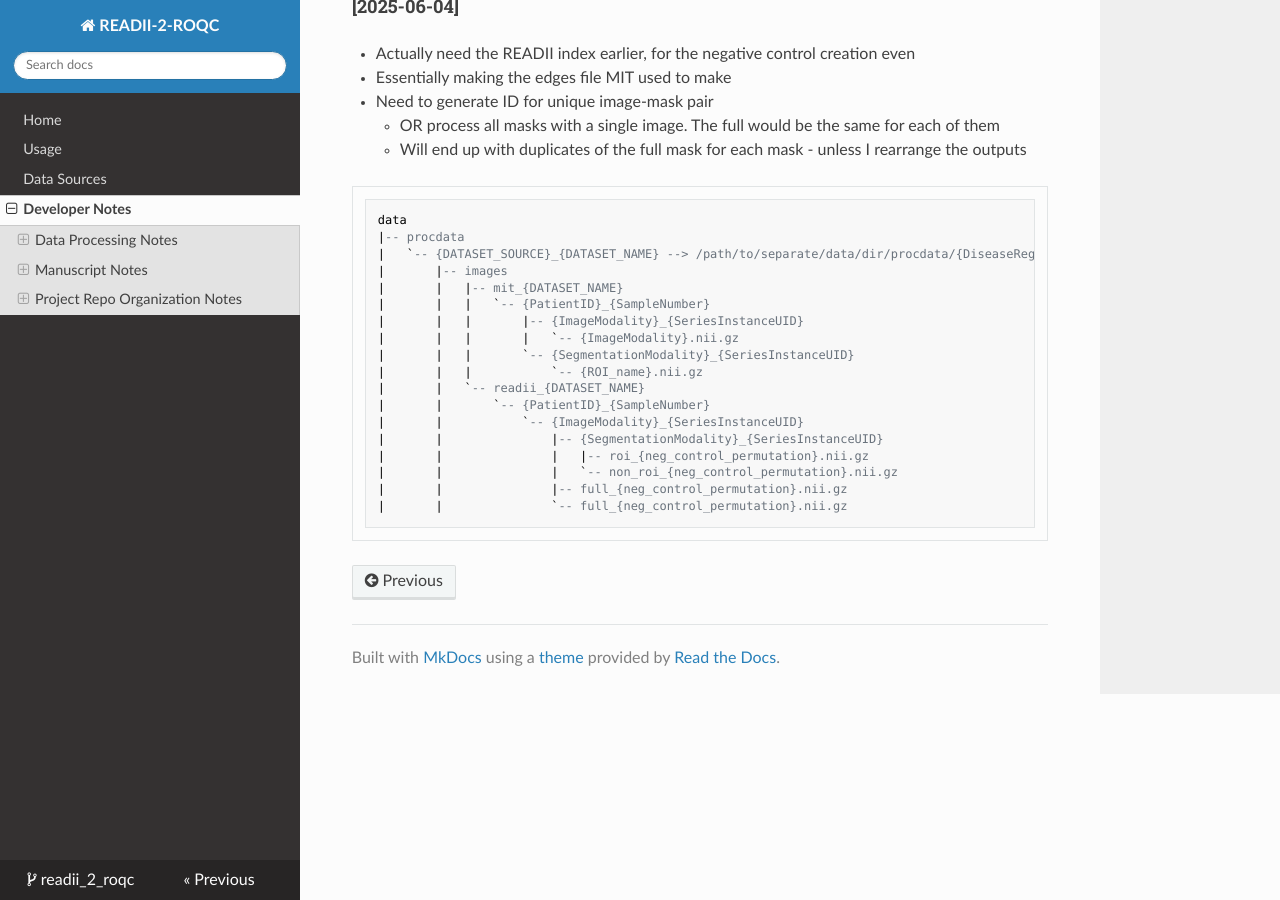
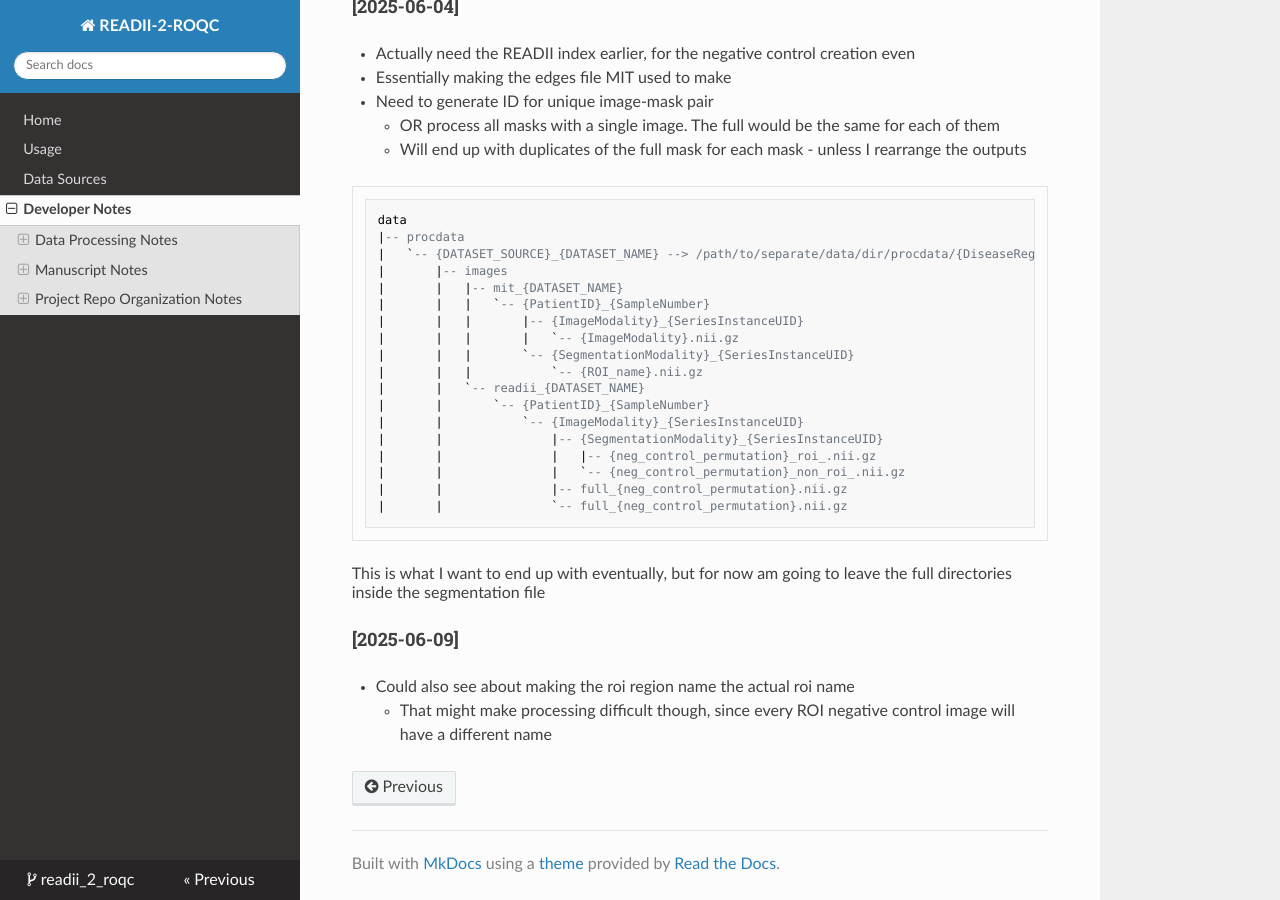
Before and after one commit to bhklab/readii_2_roqc, an MkDocs documentation site: the page built from docs/devnotes.md, in a window 1280 px wide and 900 px high, scrolled down 5208 px. Built offline with MkDocs 1.6.1, drawn with Linux system fonts in a browser that asks for light colours; nearby versions of some CDN libraries.

Commit message:
docs: notes from June 9 about readii output directories

````diff
--- a/docs/devnotes.md
+++ b/docs/devnotes.md
@@ -232,8 +232,13 @@ data
 |       |       `-- {PatientID}_{SampleNumber}
 |       |           `-- {ImageModality}_{SeriesInstanceUID}
 |       |               |-- {SegmentationModality}_{SeriesInstanceUID}
-|       |               |   |-- roi_{neg_control_permutation}.nii.gz
-|       |               |   `-- non_roi_{neg_control_permutation}.nii.gz
+|       |               |   |-- {neg_control_permutation}_roi_.nii.gz
+|       |               |   `-- {neg_control_permutation}_non_roi_.nii.gz
 |       |               |-- full_{neg_control_permutation}.nii.gz
 |       |               `-- full_{neg_control_permutation}.nii.gz
 ```
+This is what I want to end up with eventually, but for now am going to leave the full directories inside the segmentation file
+
+#### [2025-06-09]
+* Could also see about making the roi region name the actual roi name
+    * That might make processing difficult though, since every ROI negative control image will have a different name
````
